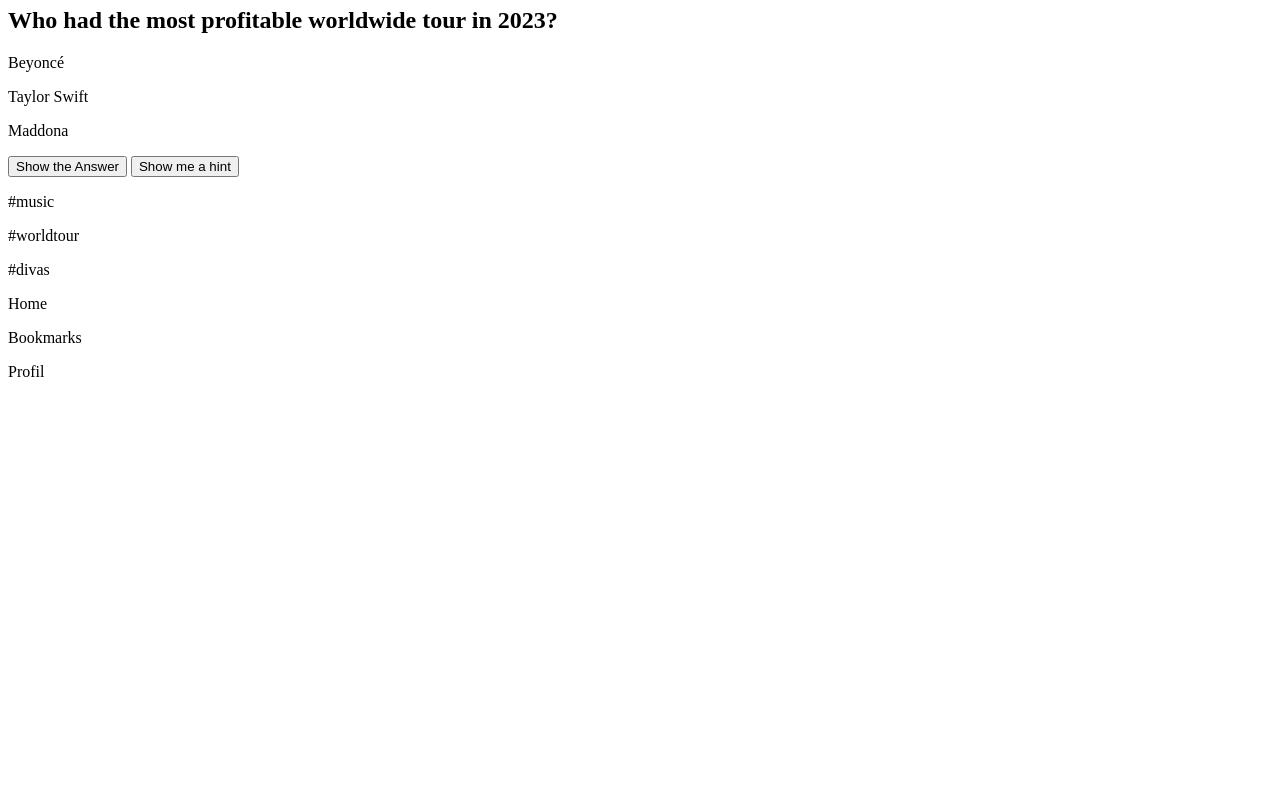
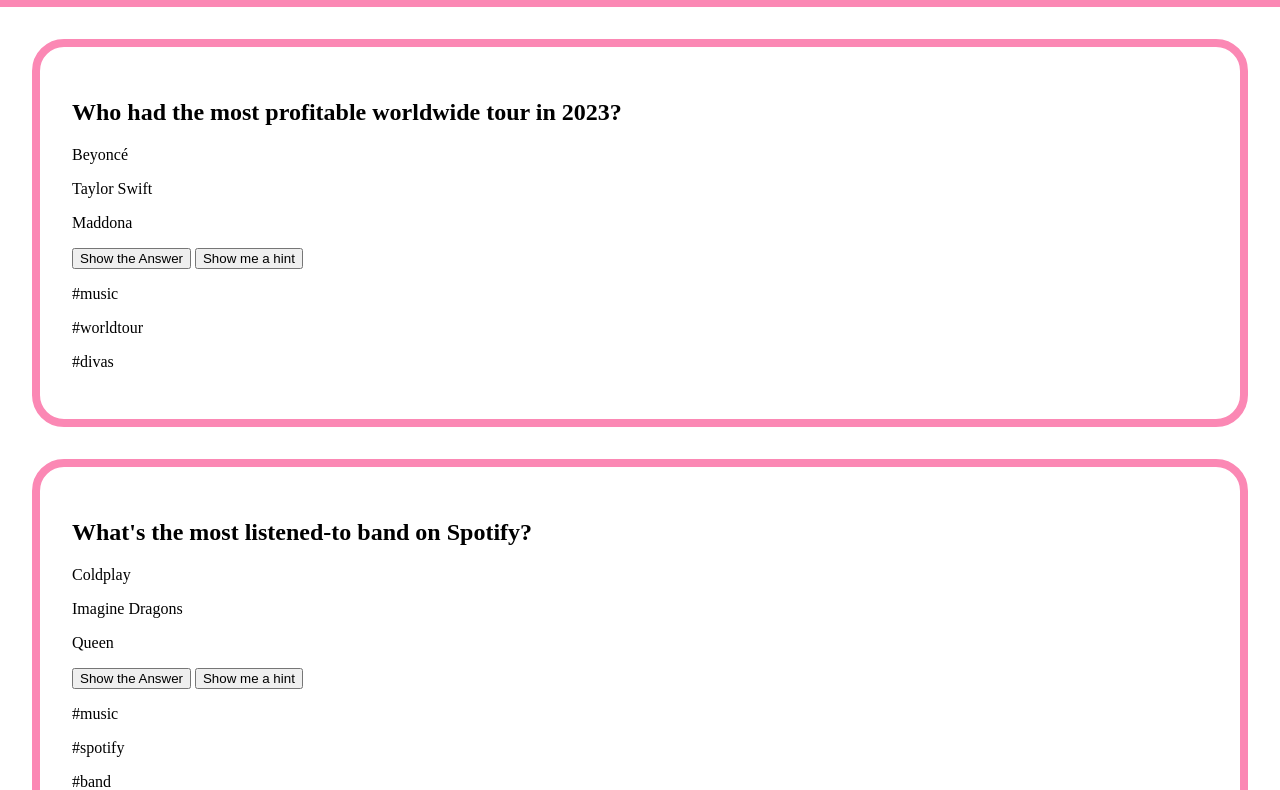
Before and after one commit to Larissartoricader/recap-project-1, a plain HTML site: page index.html in a window 1280 px wide. Shown: the part 73-863 px from the top of the page. Before the commit the page ends 800 px from the top, so only its background shows below. Drawn offline with Linux system fonts and the light colour scheme.

Commit message:
add header

```diff
--- a/css/style.css
+++ b/css/style.css
@@ -0,0 +1,16 @@
+body {
+  height: 100vh;
+  margin: 0 auto;
+  display: flex;
+  flex-direction: column;
+}
+.apptitle {
+  background-color: #fb88b4;
+  text-align: center;
+}
+.question {
+  padding: 2rem;
+  border: solid #fb88b4 0.5rem;
+  border-radius: 2rem;
+  margin: 2rem;
+}
--- a/index.html
+++ b/index.html
@@ -7,7 +7,7 @@
     <title>Recap Project 1</title>
   </head>
   <body>
-    <header>
+    <header class="apptitle">
       <h1>Are You Mainstream?</h1>
     </header>
     <section id="questioncards">
@@ -24,6 +24,19 @@
           <p>#divas</p>
         </div>
       </div>
+      <div class="question">
+        <h2>What's the most listened-to band on Spotify?</h2>
+        <p>Coldplay</p>
+        <p>Imagine Dragons</p>
+        <p>Queen</p>
+        <button>Show the Answer</button>
+        <button>Show me a hint</button>
+        <div class="categories">
+          <p>#music</p>
+          <p>#spotify</p>
+          <p>#band</p>
+        </div>
+      </div>
     </section>
     <nav>
       <div class="menu">
```
